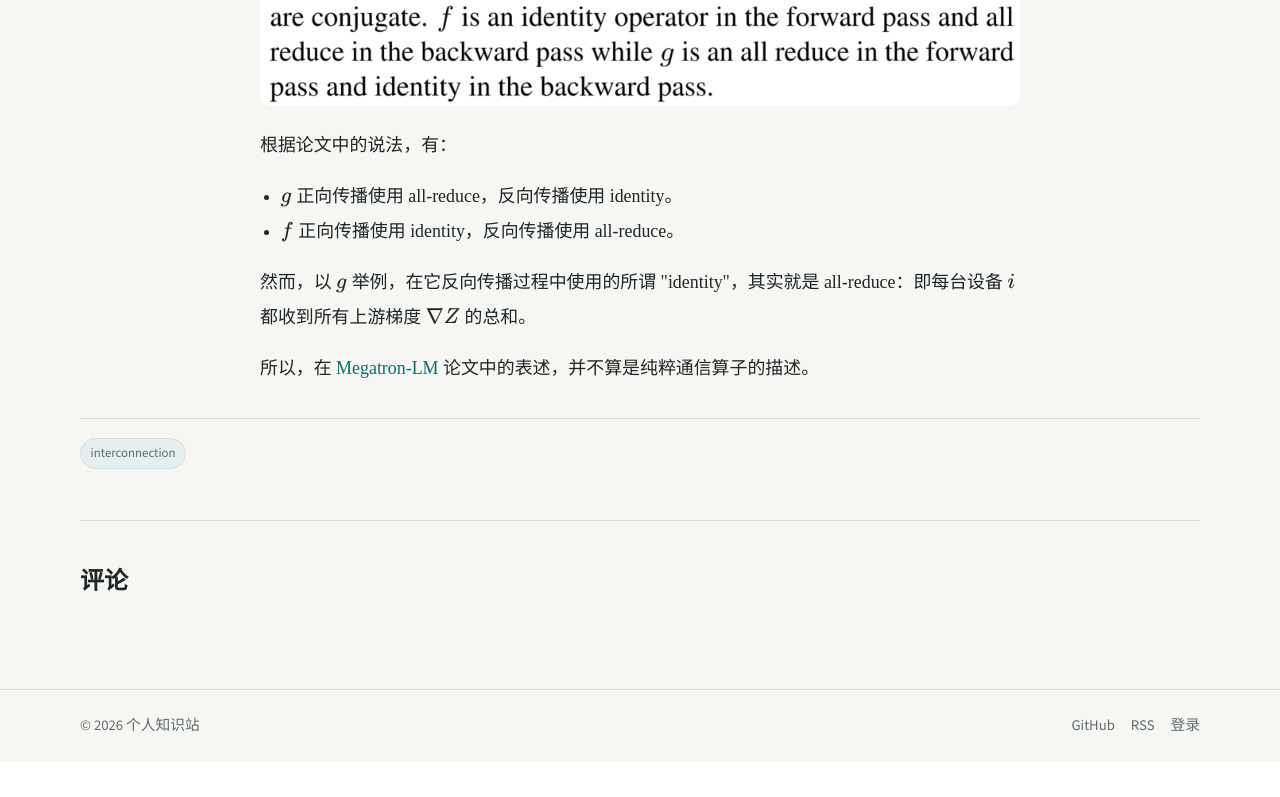
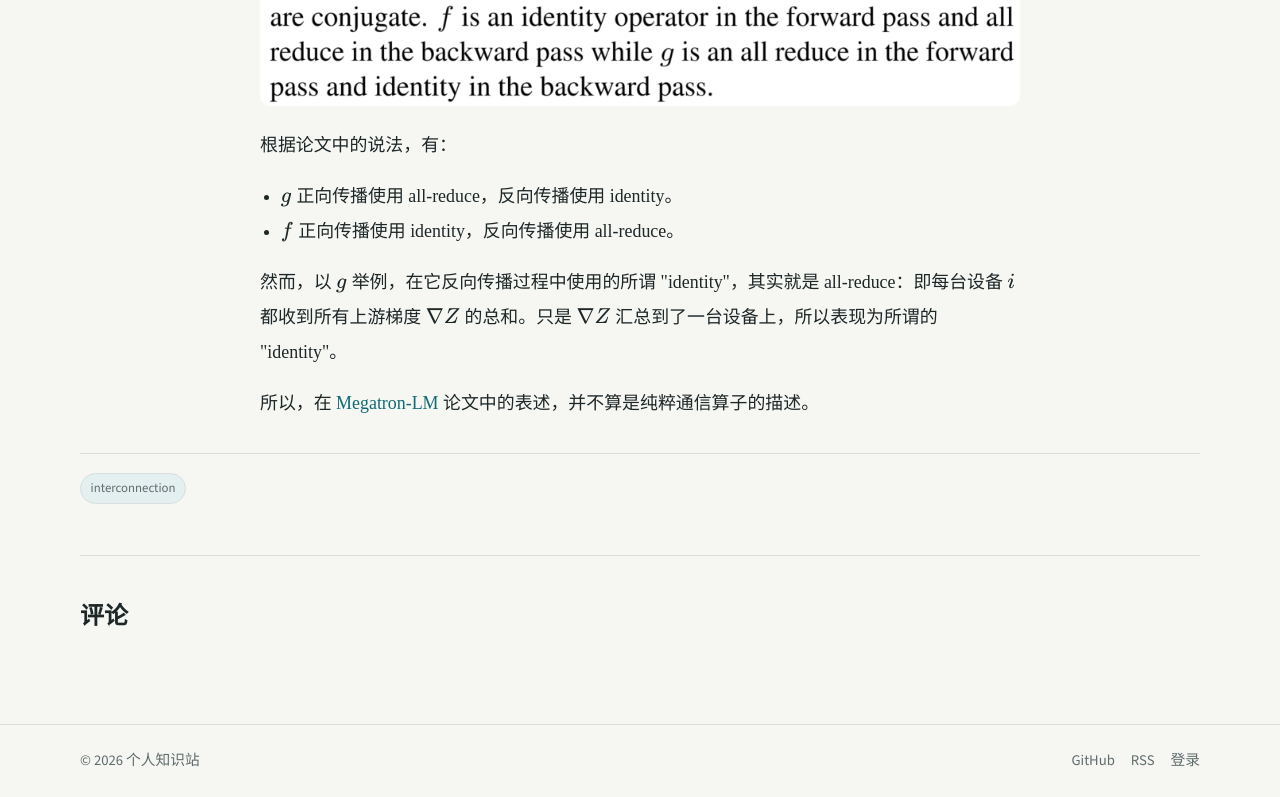
Before and after one commit to MrTang-Yuhan/my-webpage, an Eleventy site: page src/posts/interconnect/2026-05-13-互联网络（二）/index.md in a window 1280 px wide. Shown: the part 3192-3989 px from the top of the page. Before the commit the page ends 3954 px from the top, so only its background shows below. Built offline with nearby package versions, Linux system fonts and the light colour scheme; Eleventy itself is replaced by a stand-in of ours; files that its build step writes are made by us from their sources; no server answers.

Commit message:
Update 文章 “interconnect/2026-05-13-互联网络（二）/index”

```diff
--- a/src/posts/interconnect/2026-05-13-互联网络（二）/index.md
+++ b/src/posts/interconnect/2026-05-13-互联网络（二）/index.md
@@ -89,6 +89,6 @@ $$\frac{\partial (Ax)}{\partial x} = A$$
 - **$g$** 正向传播使用 all-reduce，反向传播使用 identity。
 - **$f$** 正向传播使用 identity，反向传播使用 all-reduce。
 
-然而，以 $g$ 举例，在它反向传播过程中使用的所谓 "identity"，其实就是 all-reduce：即每台设备 $i$ 都收到所有上游梯度 $\nabla Z$ 的总和。
+然而，以 $g$ 举例，在它反向传播过程中使用的所谓 "identity"，其实就是 all-reduce：即每台设备 $i$ 都收到所有上游梯度 $\nabla Z$ 的总和。只是 $\nabla Z$ 汇总到了一台设备上，所以表现为所谓的 "identity"。
 
 所以，在 [Megatron-LM](https://arxiv.org/abs/1909.08053) 论文中的表述，并不算是纯粹通信算子的描述。
```
